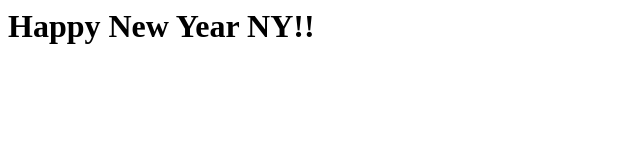
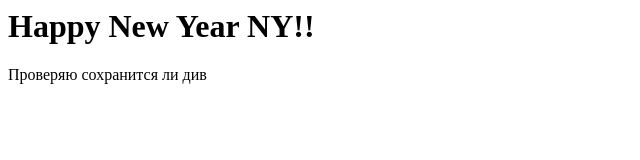
Before and after one commit to makeyouself/First-project, a plain HTML site: page about.html in a window 1280 px wide. Shown: the whole page, without its empty margins (0-640 px from the left). Drawn offline with Linux system fonts and the light colour scheme.

Commit message:
Update about.html

```diff
--- a/about.html
+++ b/about.html
@@ -4,5 +4,5 @@
     </h1>
 </body>
 <footer>
-    <div></div>
+    <div>Проверяю сохранится ли див</div>
 </footer>
```
